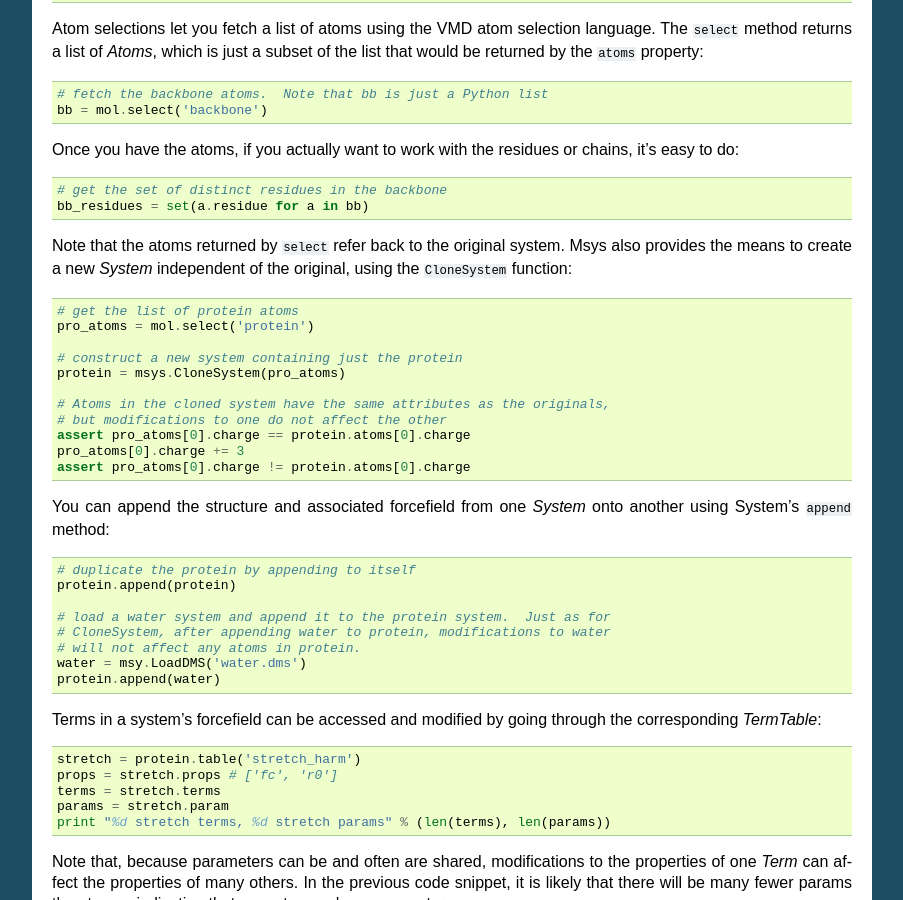
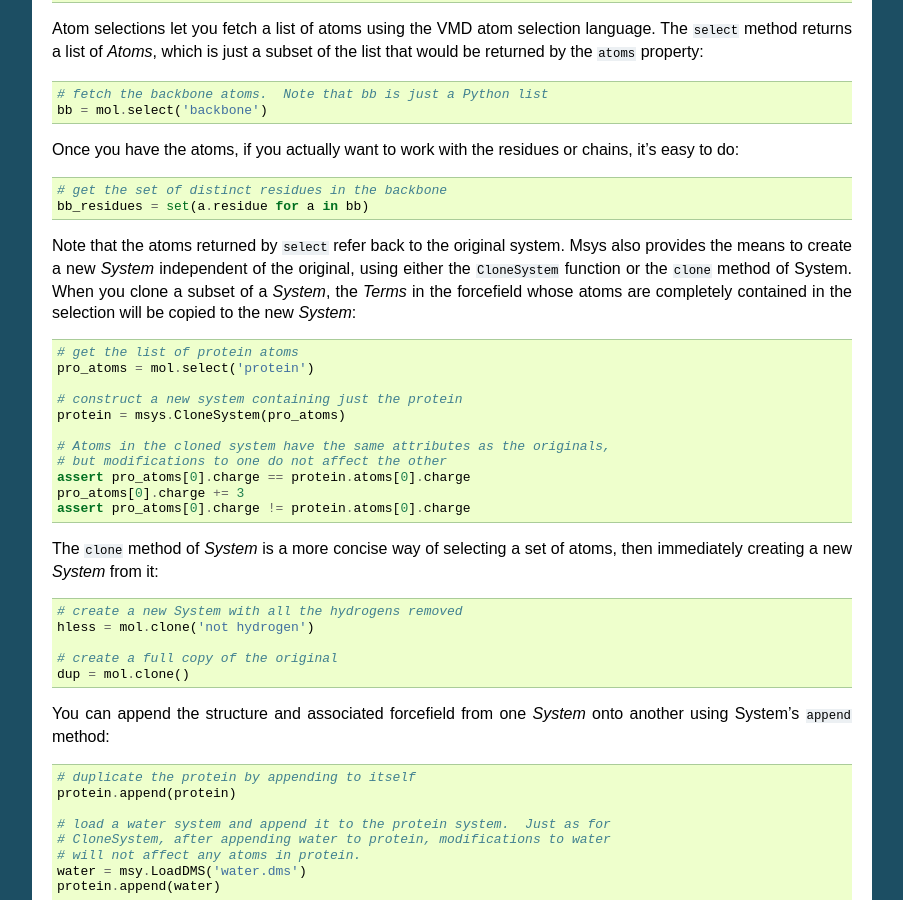
Before and after one commit to DEShawResearch/msys, a Sphinx documentation site: the page built from doc/source/overview.rst, in a window 1280 px wide and 900 px high, scrolled down 1392 px. Shown: the whole window, without its empty margins (198-1101 px from the left). Built offline with Sphinx 7.4.7, drawn with Linux system fonts in a browser that asks for light colours.

Commit message:
Highlight the clone() method.
[git-p4: depot-paths = "//depot/desrad/main/sw/libs/msys/": change = 125152]

```diff
--- a/doc/source/overview.rst
+++ b/doc/source/overview.rst
@@ -105,7 +105,10 @@ the residues or chains, it's easy to do::
 
 Note that the atoms returned by ``select`` refer back to the original
 system.  Msys also provides the means to create a new `System` independent
-of the original, using the ``CloneSystem`` function::
+of the original, using either the ``CloneSystem`` function or the
+``clone`` method of System.  When you clone a subset of a `System`, the
+`Terms` in the forcefield whose atoms are completely contained in the
+selection will be copied to the new `System`::
 
   # get the list of protein atoms
   pro_atoms = mol.select('protein')
@@ -118,6 +121,15 @@ of the original, using the ``CloneSystem`` function::
   assert pro_atoms[0].charge == protein.atoms[0].charge
   pro_atoms[0].charge += 3
   assert pro_atoms[0].charge != protein.atoms[0].charge
+
+The ``clone`` method of `System` is a more concise way of selecting a
+set of atoms, then immediately creating a new `System` from it::
+
+  # create a new System with all the hydrogens removed
+  hless = mol.clone('not hydrogen')
+
+  # create a full copy of the original
+  dup = mol.clone()
 
 You can append the structure and associated forcefield from one `System`
 onto another using System's ``append`` method::
@@ -218,7 +230,7 @@ not all unique.
 
 If you simply wish to let Msys assign a 'nice' set of 0-based contiguous
 gids, use the ``reassignGids()`` method of `System`.  You may also wish
-to use ``reassignGids()`` on the `System` returned by `CloneSystem`,
-because the ``gids`` in the cloned `System` are not changed by the clone
-operation, and will be nonconsective if the gids in the cloned atoms
-are nonconsecutive.
+to use ``reassignGids()`` on the `System` returned by ``System.clone`` or
+``CloneSystem``, because the ``gids`` in the cloned `System` are not
+changed by the clone operation, and will be nonconsective if the gids
+in the cloned atoms are nonconsecutive.
```
